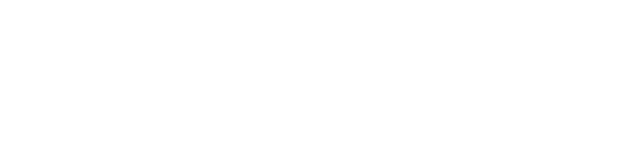
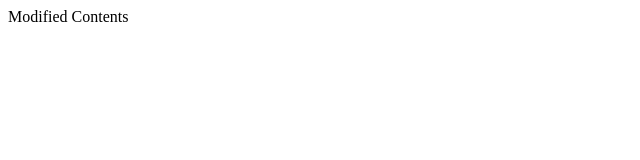
Before and after one commit to Akashmane21/i-Assess-1, a plain HTML site: page index.html in a window 1280 px wide. Shown: the whole page, without its empty margins (0-640 px from the left). Drawn offline with Linux system fonts and the light colour scheme.

Commit message:
modified

```diff
--- a/index.html
+++ b/index.html
@@ -1 +1 @@
-<html><head></head><body></body></html>
+<html><head></head><body>Modified Contents</body></html>
```
